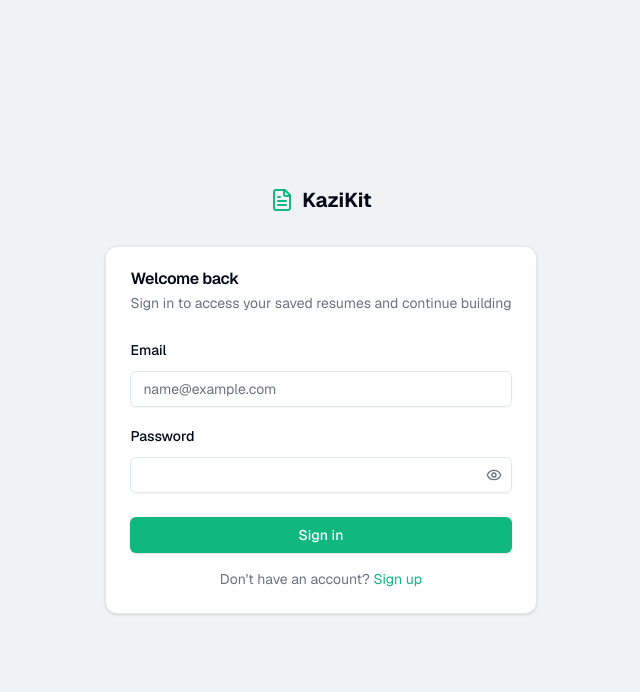
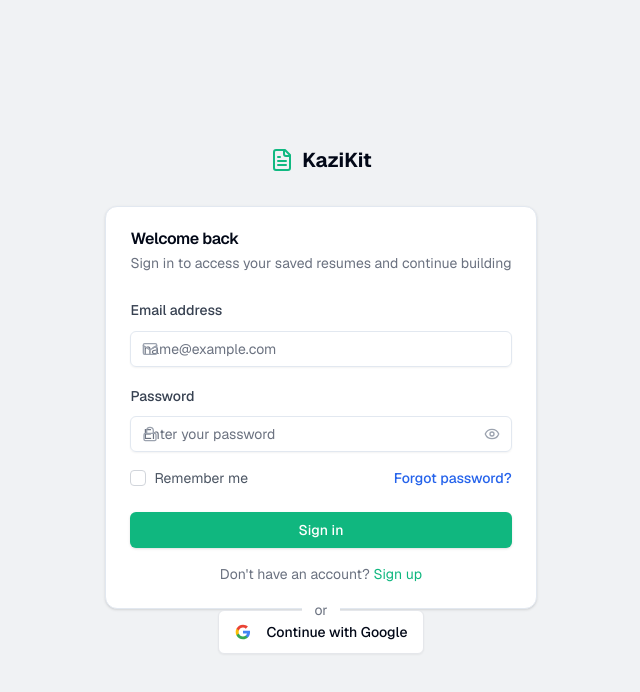
Before and after one commit to AustinKingOry/resume-builder, a Next.js app: page /login in a window 1280 px wide. Shown: the top 692 px of the page, without its empty margins (319-959 px from the left). Built offline with nearby package versions, Linux system fonts and the light colour scheme; no server answers.

Commit message:
Update login page

```diff
--- /dev/null
+++ b/components/GoogleIconCustom.tsx
@@ -0,0 +1,30 @@
+import React from 'react';
+
+interface GoogleIconProps {
+  className?: string;
+}
+
+const GoogleIcon: React.FC<GoogleIconProps> = ({ className = "w-5 h-5" }) => {
+  return (
+    <svg className={className} viewBox="0 0 24 24">
+      <path
+        fill="#4285F4"
+        d="M22.56 12.25c0-.78-.07-1.53-.2-2.25H12v4.26h5.92c-.26 1.37-1.04 2.53-2.21 3.31v2.77h3.57c2.08-1.92 3.28-4.74 3.28-8.09z"
+      />
+      <path
+        fill="#34A853"
+        d="M12 23c2.97 0 5.46-.98 7.28-2.66l-3.57-2.77c-.98.66-2.23 1.06-3.71 1.06-2.86 0-5.29-1.93-6.16-4.53H2.18v2.84C3.99 20.53 7.7 23 12 23z"
+      />
+      <path
+        fill="#FBBC05"
+        d="M5.84 14.09c-.22-.66-.35-1.36-.35-2.09s.13-1.43.35-2.09V7.07H2.18C1.43 8.55 1 10.22 1 12s.43 3.45 1.18 4.93l2.85-2.22.81-.62z"
+      />
+      <path
+        fill="#EA4335"
+        d="M12 5.38c1.62 0 3.06.56 4.21 1.64l3.15-3.15C17.45 2.09 14.97 1 12 1 7.7 1 3.99 3.47 2.18 7.07l3.66 2.84c.87-2.6 3.3-4.53 6.16-4.53z"
+      />
+    </svg>
+  );
+};
+
+export default GoogleIcon;
--- a/components/LoginForm.tsx
+++ b/components/LoginForm.tsx
@@ -6,17 +6,21 @@ import { Button } from '@/components/ui/button';
 import { Input } from '@/components/ui/input';
 import { Label } from '@/components/ui/label';
 import { Card, CardContent, CardDescription, CardFooter, CardHeader, CardTitle } from '@/components/ui/card';
-import { Eye, EyeOff, FileText, Loader } from 'lucide-react';
+import { Eye, EyeOff, FileText, Loader, Lock, Mail } from 'lucide-react';
 import { appData } from "@/lib/data";
 import { toast } from "@/hooks/use-toast";
 import { useAuth } from "./auth-provider";
+import { Separator } from "./ui/separator";
+import GoogleIcon from "./GoogleIconCustom";
 
 const LoginForm = () => {
     const [email, setEmail] = useState("");
     const [password, setPassword] = useState("");
     const [showPassword, setShowPassword] = useState(false);
     const [isLoading, setIsLoading] = useState(false);
-    const { signIn } = useAuth();
+    const { signIn, signInWithGoogle } = useAuth();
+    const [isGoogleLoading, setIsGoogleLoading] = useState(false);
+    // const [isGithubLoading, setIsGithubLoading] = useState(false);
 
     const handleSubmit = async (e: React.FormEvent) => {
         e.preventDefault()
@@ -45,6 +49,34 @@ const LoginForm = () => {
         }
     }
 
+
+    const handleGoogleSignIn = () => {
+        try {
+            setIsGoogleLoading(true);
+            signInWithGoogle()
+        } catch (error) {
+            console.error(error);
+            toast({
+                title: "Authentication failed",
+                description: "Please check your credentials and try again.",
+                variant: "destructive",
+            })
+        } finally {
+            setIsGoogleLoading(true);
+        }
+    };
+
+    // const handleGithubSignIn = () => {
+    //     setIsGithubLoading(true);
+    //     setTimeout(() => {
+    //         setIsGithubLoading(false);
+    //         toast({
+    //         title: "GitHub Sign-In",
+    //         description: "GitHub authentication would be handled here in a real app.",
+    //         });
+    //     }, 1000);
+    // };
+
     return (
         <div className="min-h-screen flex flex-col items-center justify-center bg-muted dark:bg-gray-950 p-4">
         <Link href="/" className="flex items-center space-x-2 mb-8">
@@ -61,40 +93,60 @@ const LoginForm = () => {
                 </CardHeader>
                 <CardContent className="space-y-4">
                     <div className="space-y-2">
-                    <Label htmlFor="email">Email</Label>
-                    <Input id="email" name="email" type="email" placeholder="name@example.com"
+                        <Label htmlFor="email" className="text-sm font-medium text-gray-700">
+                        Email address
+                        </Label>
+                        <div className="relative">
+                        <Mail className="absolute left-3 top-1/2 transform -translate-y-1/2 text-gray-400 w-4 h-4" />
+                        <Input
+                            name="email"
+                            id="email"
+                            type="email"
+                            placeholder="name@example.com"
                             value={email}
                             onChange={(e) => setEmail(e.target.value)}
-                    required />
+                            required
+                        />
                         </div>
+                    </div>
+
                     <div className="space-y-2">
-                    <Label htmlFor="password">Password</Label>
+                        <Label htmlFor="password" className="text-sm font-medium text-gray-700">
+                        Password
+                        </Label>
                         <div className="relative">
-                        <Input id="password"
-                        type={showPassword ? "text" : "password"}
+                        <Lock className="absolute left-3 top-1/2 transform -translate-y-1/2 text-gray-400 w-4 h-4" />
+                        <Input
+                            id="password"
+                            type={showPassword ? 'text' : 'password'}
                             name="password"
+                            placeholder="Enter your password"
                             value={password}
                             onChange={(e) => setPassword(e.target.value)}
-                        required />
-                        <Button
+                            required
+                        />
+                        <button
                             type="button"
-                        variant="ghost"
-                        size="icon"
-                        className="absolute right-0 top-0 h-full px-3 py-2 hover:bg-transparent"
                             onClick={() => setShowPassword(!showPassword)}
+                            className="absolute right-3 top-1/2 transform -translate-y-1/2 text-gray-400 hover:text-gray-600 transition-colors"
                         >
-                        {showPassword ? (
-                            <EyeOff className="h-4 w-4 text-muted-foreground" />
-                        ) : (
-                            <Eye className="h-4 w-4 text-muted-foreground" />
-                        )}
-                        <span className="sr-only">{showPassword ? "Hide password" : "Show password"}</span>
-                        </Button>
+                            {showPassword ? <EyeOff className="w-4 h-4" /> : <Eye className="w-4 h-4" />}
+                        </button>
                         </div>
+                    </div>
+
+                    <div className="flex items-center justify-between text-sm">
+                        <label className="flex items-center space-x-2 cursor-pointer">
+                        <input type="checkbox" className="rounded border-gray-300 text-blue-600 focus:ring-blue-500" />
+                        <span className="text-gray-600">Remember me</span>
+                        </label>
+                        <a href="#" className="text-blue-600 hover:text-blue-700 font-medium transition-colors">
+                        Forgot password?
+                        </a>
                     </div>
                 </CardContent>
                 <CardFooter className="flex flex-col space-y-4">
-                <Button className="w-full" disabled={isLoading}>
+                <Button type="submit" className="w-full" disabled={isLoading}>
                     {isLoading ? (
                         <>
                         <Loader className="mr-2 h-4 w-4 animate-spin" />
@@ -113,6 +165,42 @@ const LoginForm = () => {
                 </CardFooter>
             </Card>
         </form>
+
+        <div className="relative">
+            <Separator />
+            <div className="absolute inset-0 flex items-center justify-center">
+                <span className="bg-white px-3 text-sm text-gray-500">or</span>
+            </div>
+        </div>
+        <div className="space-y-3">
+            <Button
+                variant="outline"
+                className="w-full h-11 border-gray-200 hover:bg-gray-50 transition-all duration-200 hover:border-gray-300"
+                onClick={handleGoogleSignIn}
+                disabled={isGoogleLoading}
+            >
+                {isGoogleLoading ? (
+                <div className="w-4 h-4 border-2 border-gray-300 border-t-gray-600 rounded-full animate-spin mr-2" />
+                ) : (
+                <GoogleIcon className="w-5 h-5 mr-2" />
+                )}
+                Continue with Google
+            </Button>
+
+          {/* <Button
+            variant="outline"
+            className="w-full h-11 border-gray-200 hover:bg-gray-50 transition-all duration-200 hover:border-gray-300"
+            onClick={handleGithubSignIn}
+            disabled={isGithubLoading}
+          >
+            {isGithubLoading ? (
+              <div className="w-4 h-4 border-2 border-gray-300 border-t-gray-600 rounded-full animate-spin mr-2" />
+            ) : (
+              <Github className="w-5 h-5 mr-2" />
+            )}
+            Continue with GitHub
+          </Button> */}
+        </div>
         </div>
     );
 };
```
Lines whose indentation alone changed are shown as unchanged.
